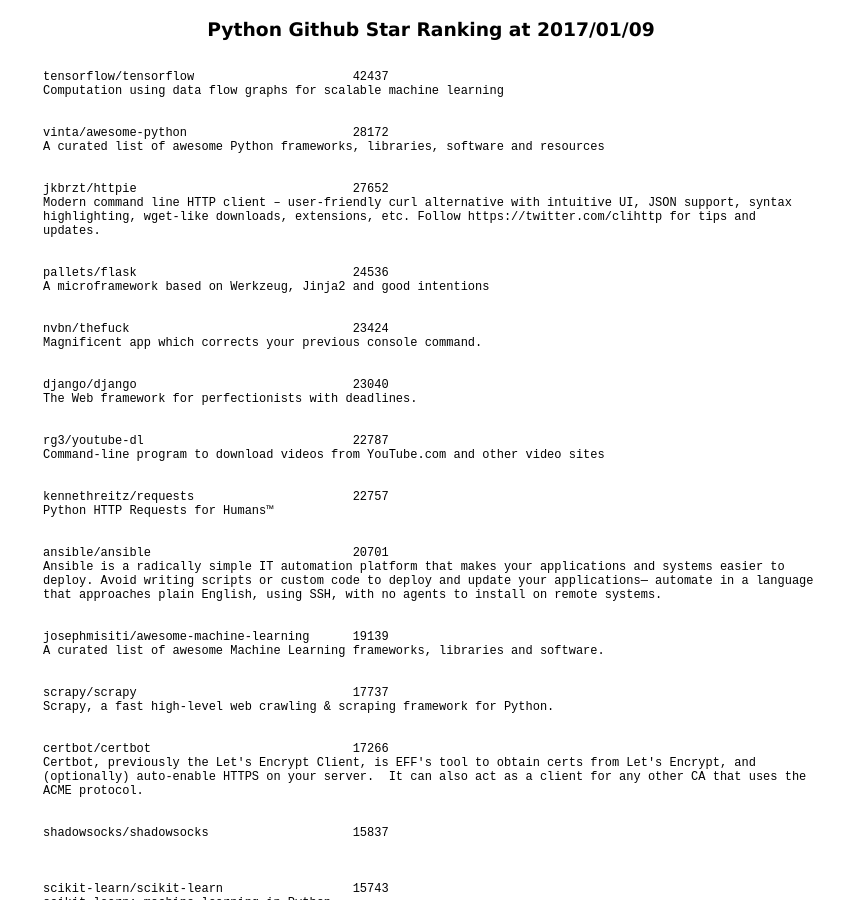
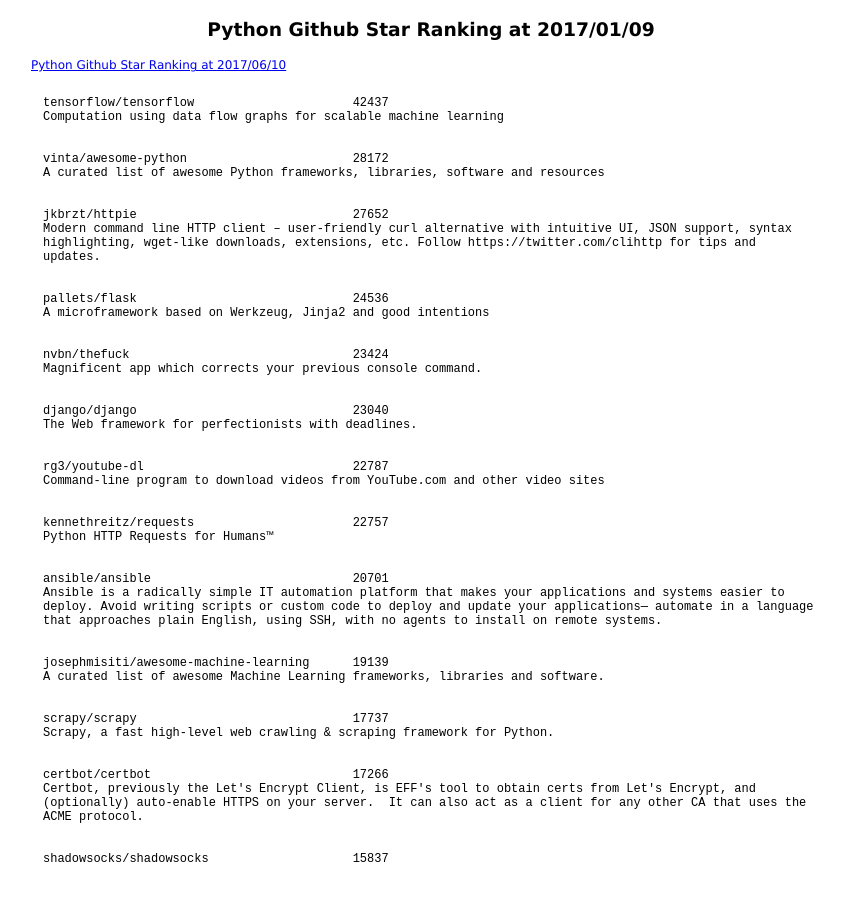
Before and after one commit to 38elements/38elements.github.com, a Jekyll site: the page built from _posts/2017-01-09-python-repository-github-star-ranking.md, in a window 1280 px wide and 900 px high. Shown: the whole window, without its empty margins (209-1053 px from the left). Built offline with Jekyll 4.4.1, drawn with Linux system fonts in a browser that asks for light colours.

Commit message:
Create 2017-01-09-python-repository-github-star-ranking.md

```diff
--- a/_posts/2017-01-09-python-repository-github-star-ranking.md
+++ b/_posts/2017-01-09-python-repository-github-star-ranking.md
@@ -2,6 +2,7 @@
 layout: posts
 title: Python Github Star Ranking at 2017/01/09
 ---
+[Python Github Star Ranking at 2017/06/10](/2017/06/10/python-repository-github-star-ranking.html)
 <pre style="background-color: white;border: none;">
 tensorflow/tensorflow                      42437
 Computation using data flow graphs for scalable machine learning
```
